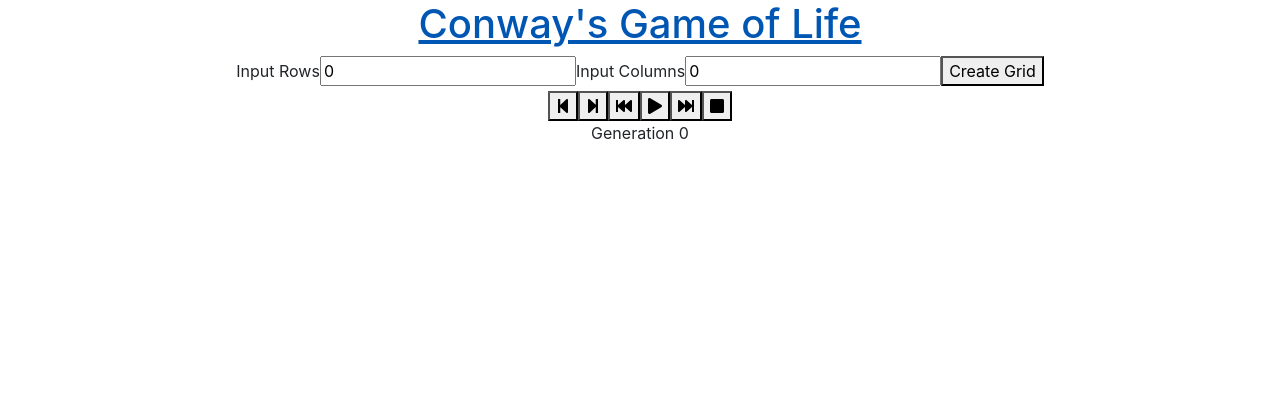
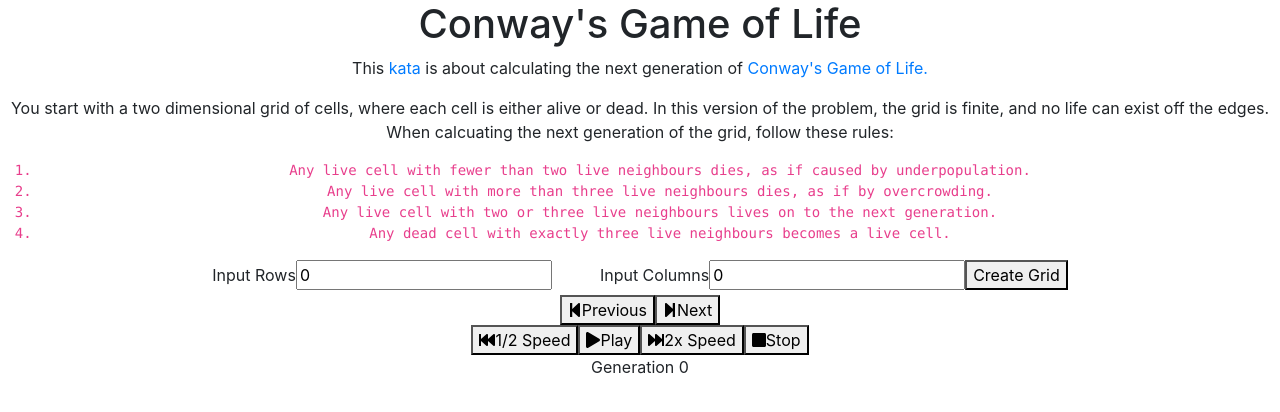
Before and after one commit to Gene-Huh/conway-game-of-life, a Vue app: page / in a window 1280 px wide. Shown: the top 412 px of the page. Built offline with nearby package versions, Linux system fonts and the light colour scheme.

Commit message:
Add rules and description

```diff
--- a/src/App.vue
+++ b/src/App.vue
@@ -1,11 +1,25 @@
 <template>
   <div id="app" class="text-center">
-    <a
-      href="http://en.wikipedia.org/wiki/Conway%27s_Game_of_Life"
-      target="_blank"
-    >
-      <h1>Conway's Game of Life</h1>
-    </a>
+    <h1>Conway's Game of Life</h1>
+    <article>
+      <p>
+        This
+        <a href="http://codingdojo.org/kata/GameOfLife/" target="_blank">kata</a> is about calculating the next generation of
+        <a
+          href="http://en.wikipedia.org/wiki/Conway%27s_Game_of_Life"
+          target="_blank"
+        >Conway's Game of Life.</a>
+      </p>
+      <p>You start with a two dimensional grid of cells, where each cell is either alive or dead. In this version of the problem, the grid is finite, and no life can exist off the edges. When calcuating the next generation of the grid, follow these rules:</p>
+      <code>
+        <ol>
+          <li>Any live cell with fewer than two live neighbours dies, as if caused by underpopulation.</li>
+          <li>Any live cell with more than three live neighbours dies, as if by overcrowding.</li>
+          <li>Any live cell with two or three live neighbours lives on to the next generation.</li>
+          <li>Any dead cell with exactly three live neighbours becomes a live cell.</li>
+        </ol>
+      </code>
+    </article>
     <Controls @createGrid="createGrid" @calcNext="calcNext" @goBack="goBack" />
     <div class="text-center">Generation {{ genNum }}</div>
     <div id="display-grid" class="mx-5">
@@ -17,16 +31,8 @@
             v-for="(col, colIndex) in row"
             :key="colIndex"
           >
-            <font-awesome-icon
-              v-if="grid[rowIndex][colIndex] != 0"
-              icon="square"
-              color="black"
-            ></font-awesome-icon>
-            <font-awesome-icon
-              v-else
-              icon="square"
-              color="white"
-            ></font-awesome-icon>
+            <font-awesome-icon v-if="grid[rowIndex][colIndex] != 0" icon="square" color="black"></font-awesome-icon>
+            <font-awesome-icon v-else icon="square" color="white"></font-awesome-icon>
           </td>
         </tr>
       </table>
--- a/src/components/Controls.vue
+++ b/src/components/Controls.vue
@@ -1,35 +1,39 @@
 <template>
   <div id="controls">
     <div id="size-choice">
-      <label for="rows">Input Rows</label>
-      <input type="text" id="rows" v-model="numRows" />
-      <label for="columns">Input Columns</label>
-      <input type="text" id="columns" v-model="numCols" />
+      <div class="d-inline-block mr-5">
+        <label for="rows">Input Rows</label>
+        <input class="cols-1" type="text" id="rows" v-model="numRows" />
+      </div>
+      <div class="d-inline-block">
+        <label for="columns">Input Columns</label>
+        <input type="text" id="columns" v-model="numCols" />
+      </div>
       <button @click.stop="createGrid">Create Grid</button>
     </div>
 
     <div id="control-buttons">
-      <div class="btn-group">
+      <div class="btn-group d-block">
         <button @click.stop="goBack">
-          <font-awesome-icon icon="step-backward" />
+          <font-awesome-icon icon="step-backward" />Previous
         </button>
         <button @click.stop="calcNext">
-          <font-awesome-icon icon="step-forward" />
+          <font-awesome-icon icon="step-forward" />Next
         </button>
       </div>
 
       <div class="btn-group">
         <button @click.stop="speedDown">
-          <font-awesome-icon icon="fast-backward" />
+          <font-awesome-icon icon="fast-backward" />1/2 Speed
         </button>
         <button @click.stop="play">
-          <font-awesome-icon icon="play" />
+          <font-awesome-icon icon="play" />Play
         </button>
         <button @click.stop="speedUp">
-          <font-awesome-icon icon="fast-forward" />
+          <font-awesome-icon icon="fast-forward" />2x Speed
         </button>
         <button @click.stop="stop">
-          <font-awesome-icon icon="stop" />
+          <font-awesome-icon icon="stop" />Stop
         </button>
       </div>
     </div>
```
